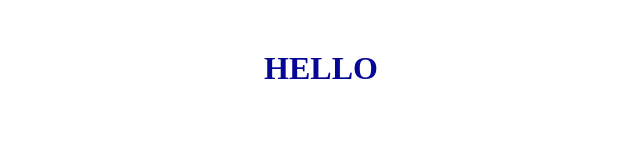
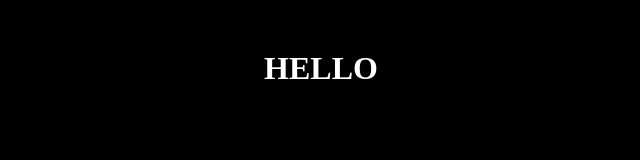
Before and after one commit to kmaskrot/First, a plain HTML site: page index.html in a window 1280 px wide. Shown: the whole page, without its empty margins (319-959 px from the left). Drawn offline with Linux system fonts and the light colour scheme.

Commit message:
background

```diff
--- a/index.html
+++ b/index.html
@@ -8,7 +8,11 @@
         h1{
             margin:50px;
             text-align: center;
-            color: rgb(7, 7, 150);
+            color: white;
+        }
+        body{
+            background-color: black
+
         }
     </style>
     <body >
```
